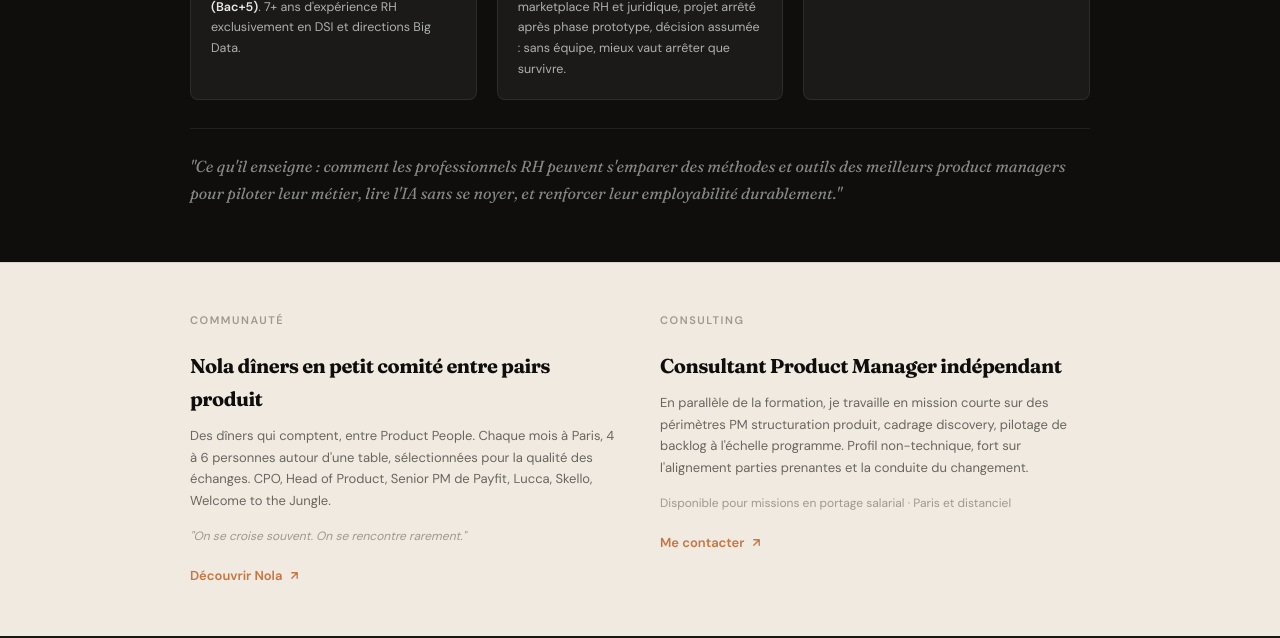
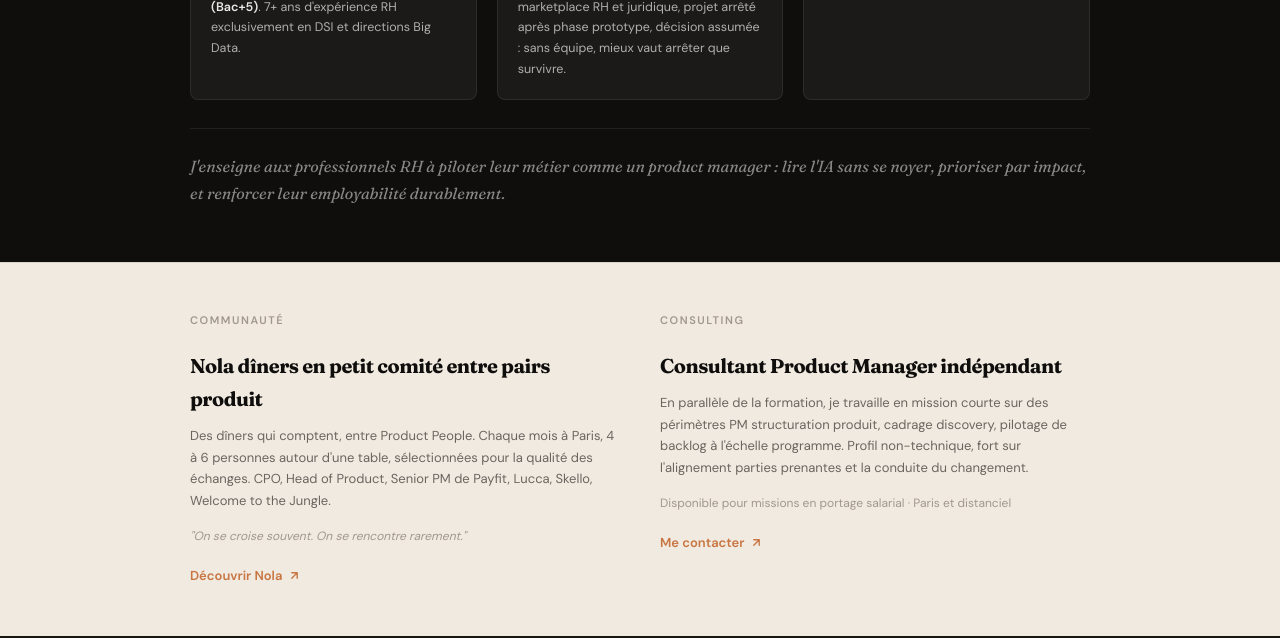
Before and after one commit to cheznola/formation, a plain HTML site: page index.html in a window 1280 px wide. Shown: the part 4417-5055 px from the top of the page. Drawn offline with Linux system fonts and the light colour scheme.

Commit message:
Update index.html

```diff
--- a/index.html
+++ b/index.html
@@ -1470,7 +1470,7 @@
     </div>
 
     <div class="bio-tagline">
-      "Ce qu'il enseigne : comment les professionnels RH peuvent s'emparer des méthodes et outils des meilleurs product managers pour piloter leur métier, lire l'IA sans se noyer, et renforcer leur employabilité durablement."
+      J'enseigne aux professionnels RH à piloter leur métier comme un product manager : lire l'IA sans se noyer, prioriser par impact, et renforcer leur employabilité durablement.
     </div>
   </div>
 </div>
```
